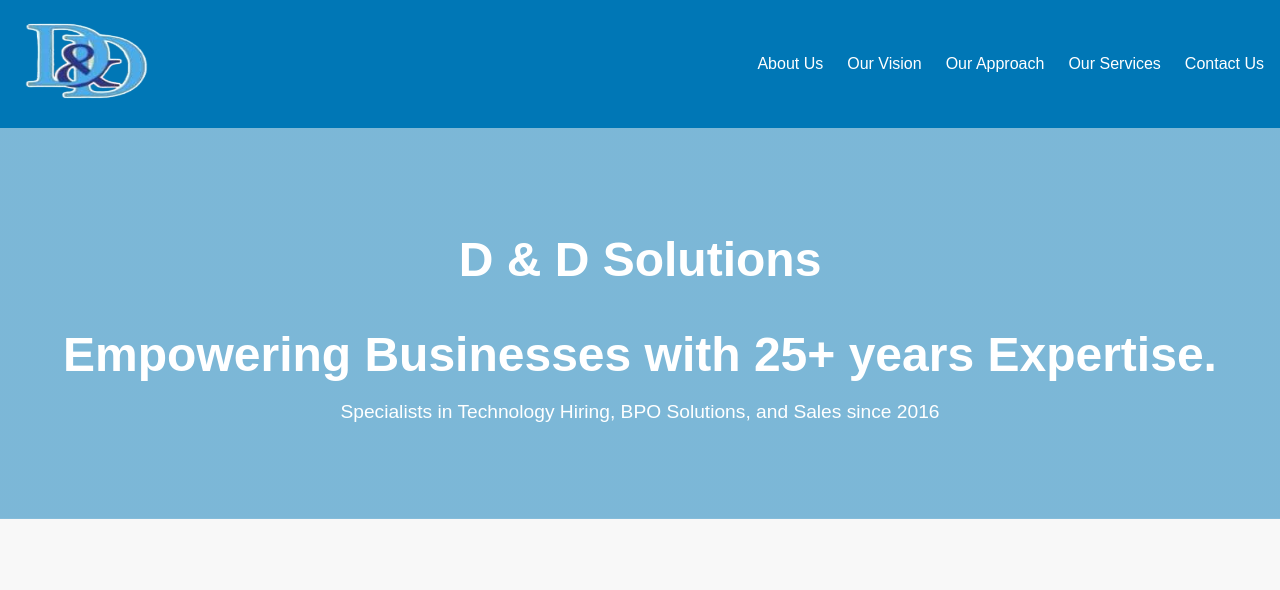
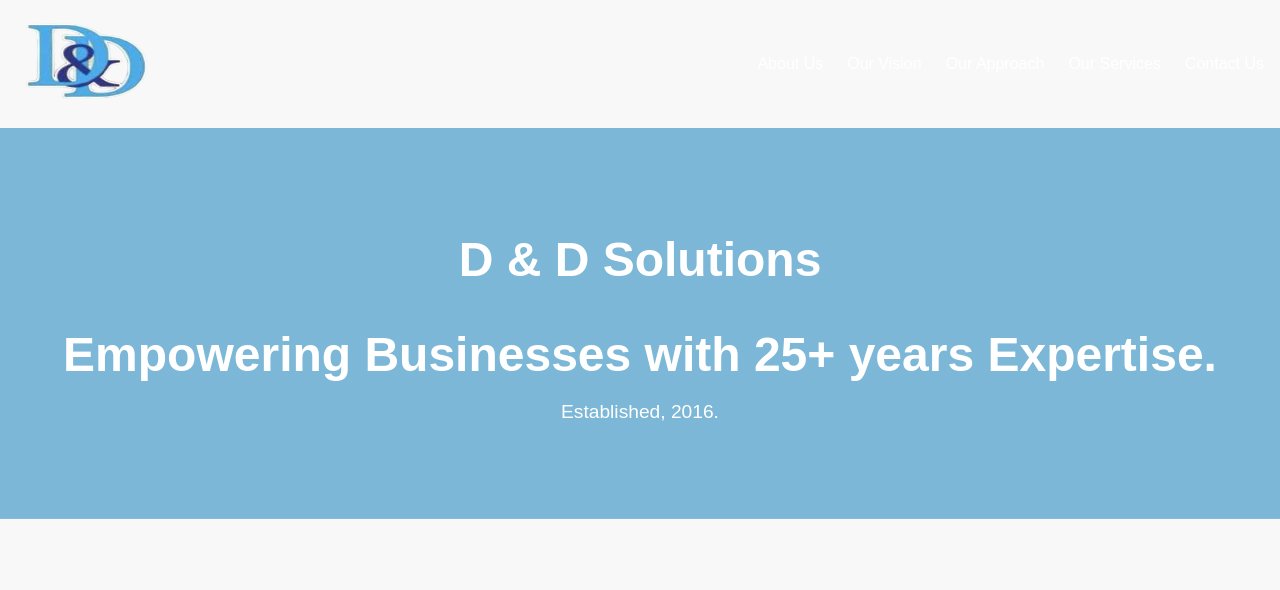
Before and after one commit to Sumanththumma/D-and-D-Solutions, a plain HTML site: page index.html in a window 1280 px wide. Shown: the top 590 px of the page. Drawn offline with Linux system fonts and the light colour scheme.

Commit message:
Update index.html
minor color update

```diff
--- a/index.html
+++ b/index.html
@@ -16,7 +16,7 @@
 
     /* Header and Navigation */
     header {
-      background-color: #0077b6;
+      background-color: ##484f53;
       color: #fff;
       padding: 1rem;
     }
@@ -241,7 +241,7 @@
     <section class="hero">
        <h1 class="tit">D & D Solutions</h1>
       <h1>Empowering Businesses with 25+ years Expertise.</h1>
-      <p>Specialists in Technology Hiring, BPO Solutions, and Sales since 2016</p>
+      <p>Established, 2016.</p>
     </section>
 
     <section id="about" class="section">
```
